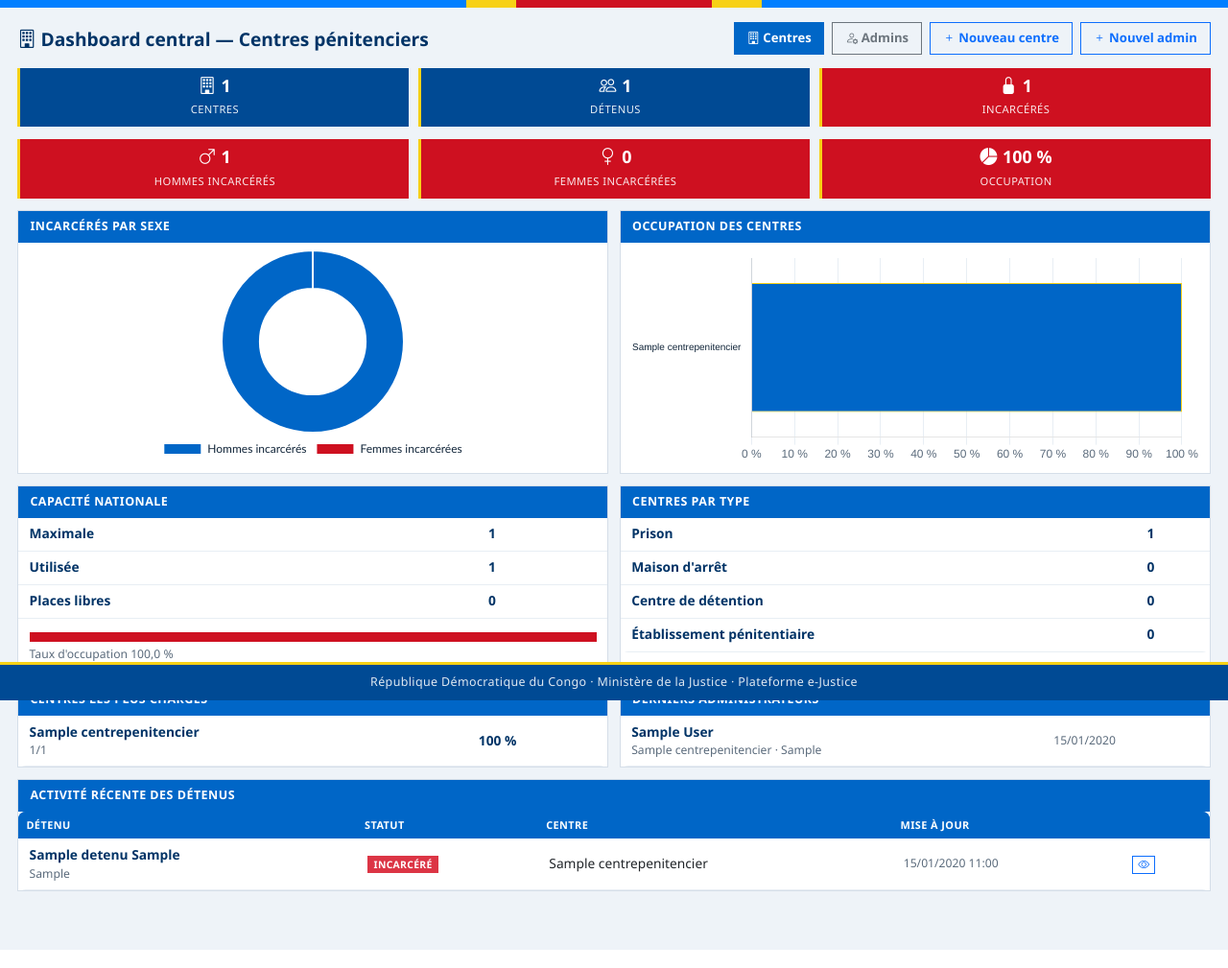
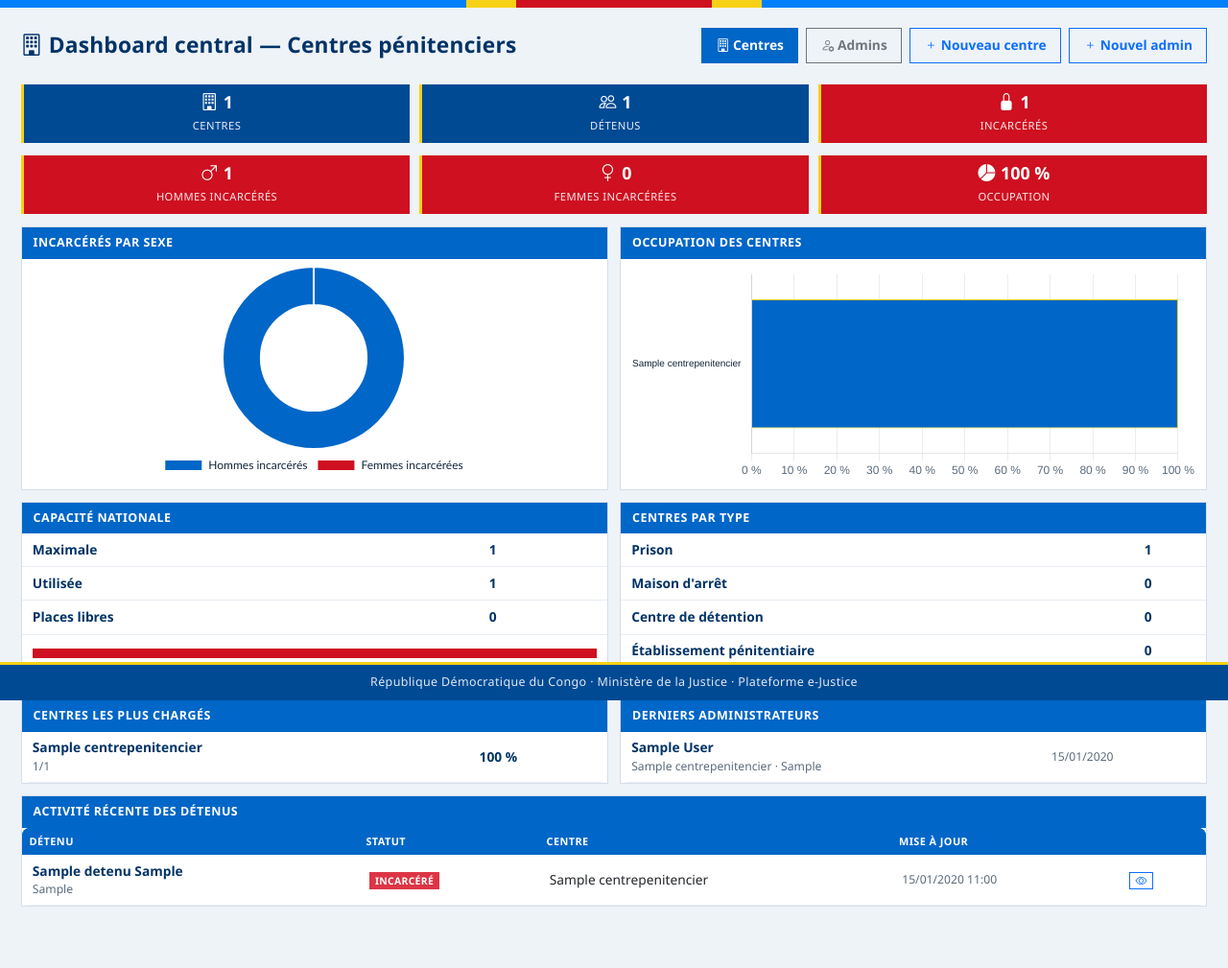
Before and after one commit to GuyguyLelo/e-justice, a Django app: page /api/detenus/web/dashboard-central/ in a window 1280 px wide. Shown: the part 70-1079 px from the top of the page at 96% size. Run offline with Django 4.2, Linux system fonts and the light colour scheme; a user stored in the database is signed in; tables that the repository leaves empty hold one stand-in row (values such as "Sample post").

Commit message:
Aérer le bandeau du dashboard central.
Rendre le titre et les boutons plus lisibles sans changer le contenu.

Co-authored-by: Cursor <cursoragent@cursor.com>

```diff
--- a/templates/detenus/dashboard_central.html
+++ b/templates/detenus/dashboard_central.html
@@ -4,12 +4,22 @@
 
 {% block extra_css %}
 <style>
-    .dash-central.list-wrap { padding: 0.95rem 1.15rem 1.35rem; }
-    .dash-central .list-head { margin-bottom: 0.85rem; gap: 0.9rem; }
-    .dash-central .list-head h2 { font-size: 1.2rem; }
+    .dash-central.list-wrap { padding: 1.15rem 1.35rem 1.5rem; }
+    .dash-central .list-head {
+        margin-bottom: 1.1rem;
+        gap: 1rem;
+        align-items: center;
+        padding: 0.15rem 0 0.25rem;
+    }
+    .dash-central .list-head h2 {
+        font-size: 1.42rem;
+        line-height: 1.35;
+        letter-spacing: 0.01em;
+        font-weight: 700;
+    }
     .dash-central .list-head .btn {
-        font-size: 0.82rem;
-        padding: 0.38rem 0.8rem;
+        font-size: 0.86rem;
+        padding: 0.45rem 0.9rem;
     }
     .dash-grid {
         display: grid;
```
